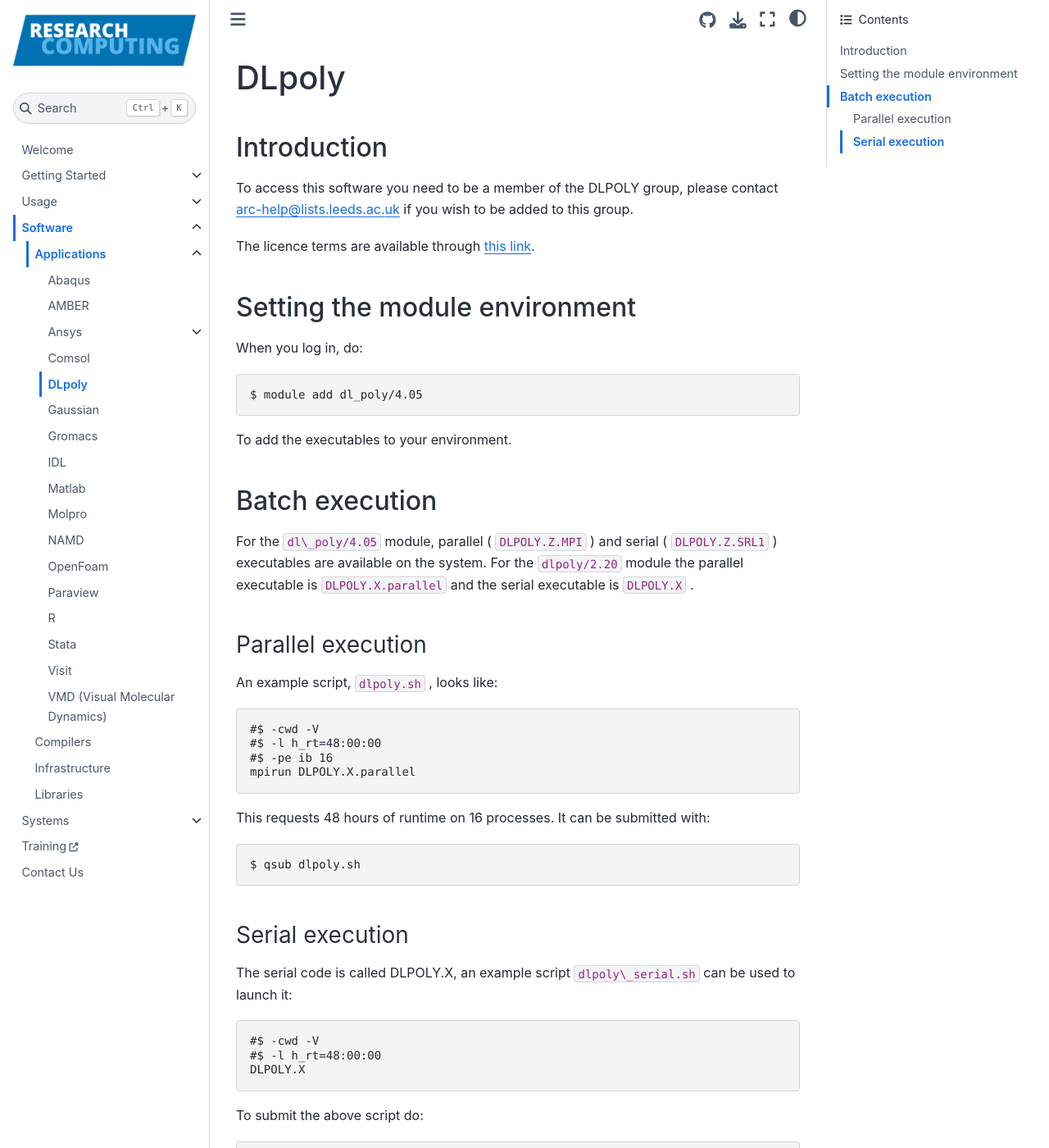
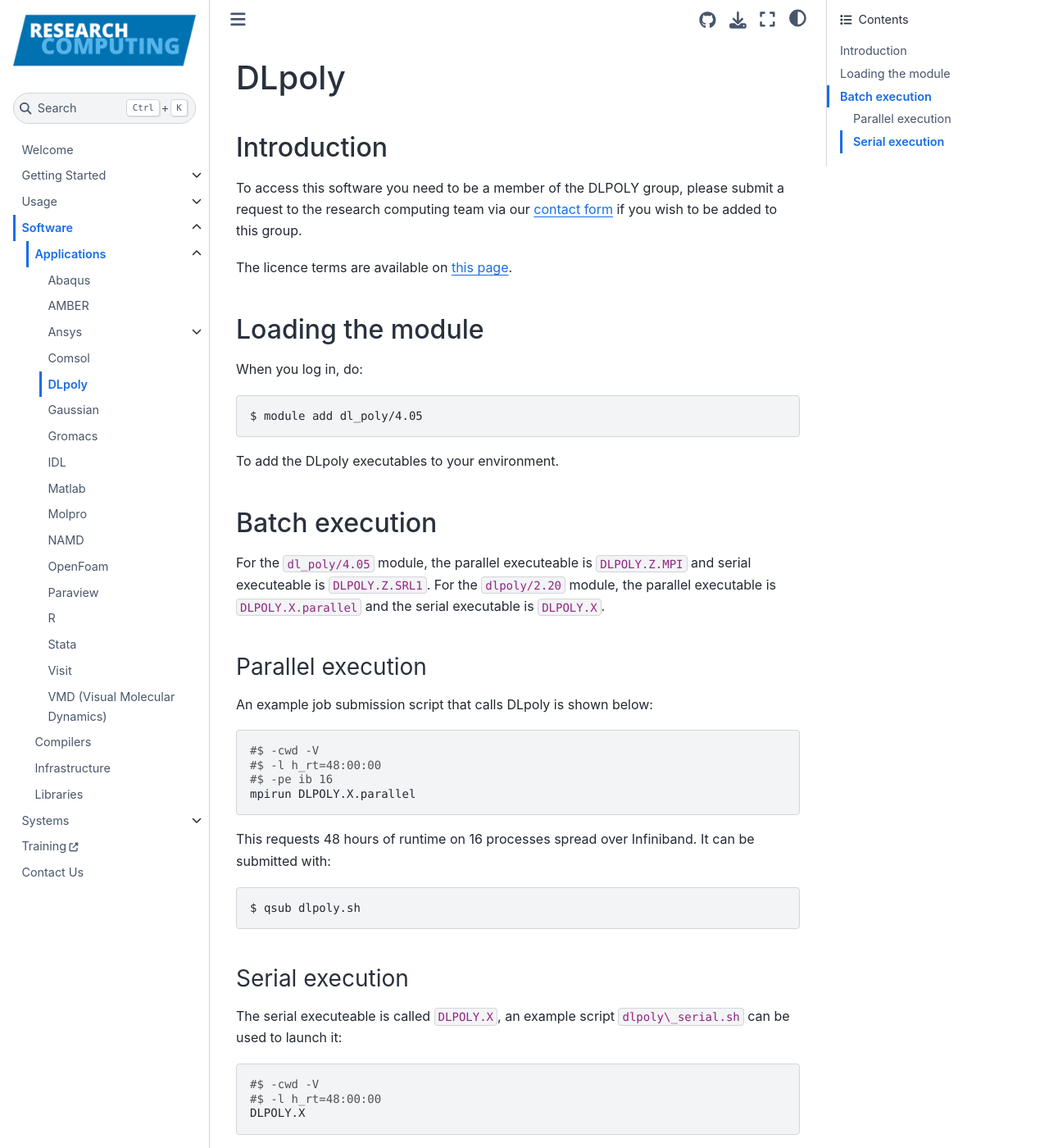
Before and after one commit to foqueiroz/arcdocs.github.io, a Jupyter Book: the page built from book/software/applications/dl_poly.md, in a window 1280 px wide and 1400 px high. Shown: the whole window at 82% size. Built offline with Jupyter Book 1.0.4 settings and Sphinx 7.4.7 and the Sphinx Book theme 1.1.4, drawn with Linux system fonts in a browser that asks for light colours; some of the changed text lies outside the part shown.

Commit message:
reformatted dl_poly and add placeholder for license page

````diff
--- a/book/software/applications/dl_poly.md
+++ b/book/software/applications/dl_poly.md
@@ -1,55 +1,55 @@
-
 # DLpoly
 
 ## Introduction
 
-To access this software you need to be a member of the DLPOLY group,
-please contact <arc-help@lists.leeds.ac.uk> if you wish to be added to
-this group.
+To access this software you need to be a member of the DLPOLY group, please submit a request to the research computing team via our [contact form](https://leeds.service-now.com/it?id=sc_cat_item&sys_id=7587b2530f675f00a82247ece1050eda) if you wish to be added to this group.
 
-The licence terms are available through [this
-link](https://arc.leeds.ac.uk/software/applications/dlpoly/dlpoly-licence-conditions/).
+The licence terms are available on [this page](./dlpoly/license).
 
-## Setting the module environment
+## Loading the module
 
 When you log in, do:
 
-    $ module add dl_poly/4.05
+```bash
+$ module add dl_poly/4.05
+```
 
-To add the executables to your environment.
+To add the DLpoly executables to your environment.
 
 ## Batch execution
 
-For the `dl\_poly/4.05`
-module, parallel ( `DLPOLY.Z.MPI` ) and serial ( `DLPOLY.Z.SRL1` ) executables are available on the system.
-For the `dlpoly/2.20` module
-the parallel executable is `DLPOLY.X.parallel` and the serial executable is
-`DLPOLY.X` .
+For the `dl_poly/4.05` module, the parallel executeable is `DLPOLY.Z.MPI` and serial executeable is `DLPOLY.Z.SRL1`.
+For the `dlpoly/2.20` module, the parallel executable is `DLPOLY.X.parallel` and the serial executable is `DLPOLY.X`.
 
 ### Parallel execution
 
-An example script, `dlpoly.sh` , looks like:
+An example job submission script that calls DLpoly is shown below:
 
-    #$ -cwd -V
-    #$ -l h_rt=48:00:00
-    #$ -pe ib 16
-    mpirun DLPOLY.X.parallel
+```bash
+#$ -cwd -V
+#$ -l h_rt=48:00:00
+#$ -pe ib 16
+mpirun DLPOLY.X.parallel
+```
 
-This requests 48 hours of runtime on 16 processes. It can be submitted
-with:
+This requests 48 hours of runtime on 16 processes spread over Infiniband. It can be submitted with:
 
-    $ qsub dlpoly.sh
+```bash
+$ qsub dlpoly.sh
+```
 
 ### Serial execution
 
-The serial code is called DLPOLY.X, an example script
-`dlpoly\_serial.sh` can be
-used to launch it:
+The serial executeable is called `DLPOLY.X`, an example script `dlpoly\_serial.sh` can be used to launch it:
 
-    #$ -cwd -V
-    #$ -l h_rt=48:00:00
-    DLPOLY.X
+```bash
+#$ -cwd -V
+#$ -l h_rt=48:00:00
+DLPOLY.X
+```
 
 To submit the above script do:
 
-    % qsub dlpoly_serial.sh
+```bash
+$ qsub dlpoly_serial.sh
+```
--- /dev/null
+++ b/book/software/applications/dlpoly/license.md
@@ -0,0 +1 @@
+# DLpoly license terms
````
